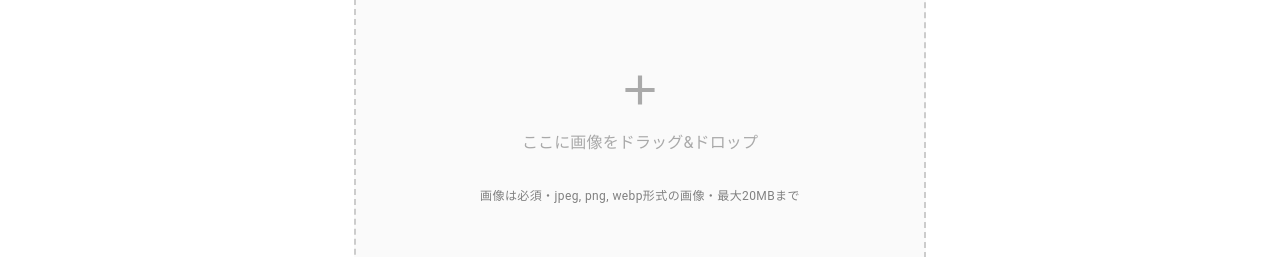
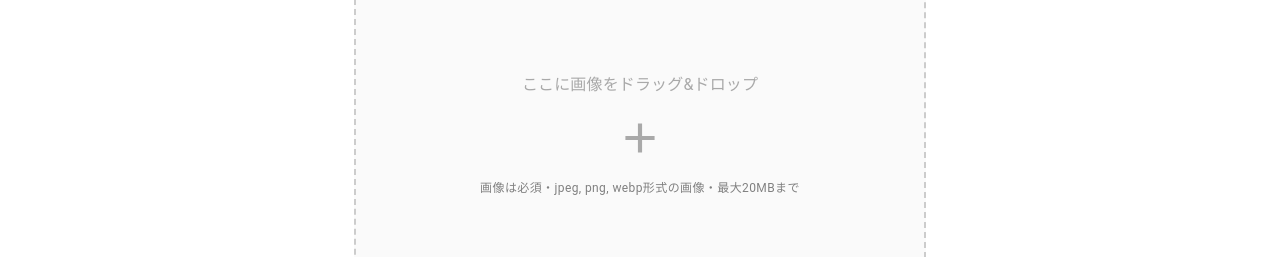
Before and after one commit to omitea8/caita_frontend, a React (Create React App) app: page /post in a window 1280 px wide. Shown: the part 155-412 px from the top of the page. Built offline with nearby package versions, Linux system fonts and the light colour scheme; no server answers; a web font is replaced by a local one.

Commit message:
画像をドロップしたとき、previewとaddIconを置き換えるように変更

```diff
--- a/src/pages/PostPage.tsx
+++ b/src/pages/PostPage.tsx
@@ -102,14 +102,6 @@ export const PostPage: FC = () => {
     overflow: "hidden", // 要素の内容がはみ出た場合に、表示しない
     justifyContent: "center", // 並行方向に中央寄せ
   };
-  // プレビューの設定
-  const previewImage = file && (
-    <div style={previewImageStyle} key={file.name}>
-      <div style={PreviewImageInner}>
-        <img src={preview} />
-      </div>
-    </div>
-  );
   useEffect(() => {
     // メモリリークを避けるためにデータURIを削除する。アンマウント時に実行される。
     return () => {
@@ -142,9 +134,16 @@ export const PostPage: FC = () => {
           <div {...getRootProps({ style })}>
             <input {...getInputProps()} />
             <Stack alignItems="center" spacing={2}>
-              <AddIcon sx={{ fontSize: 50 }} />
               <Typography>ここに画像をドラッグ&ドロップ</Typography>
-              <aside>{previewImage}</aside>
+              {preview ? (
+                <div style={previewImageStyle}>
+                  <div style={PreviewImageInner}>
+                    <img src={preview} />
+                  </div>
+                </div>
+              ) : (
+                <AddIcon sx={{ fontSize: 50 }} />
+              )}
               <Typography variant="caption" color={"gray"}>
                 画像は必須・jpeg, png, webp形式の画像・最大20MBまで
               </Typography>
```
